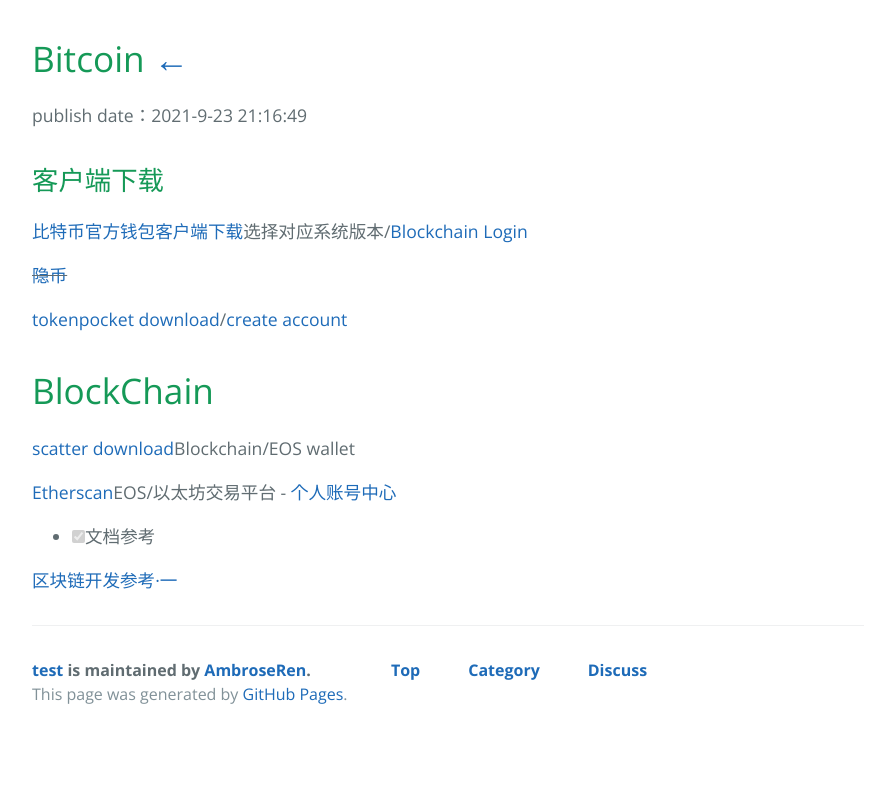
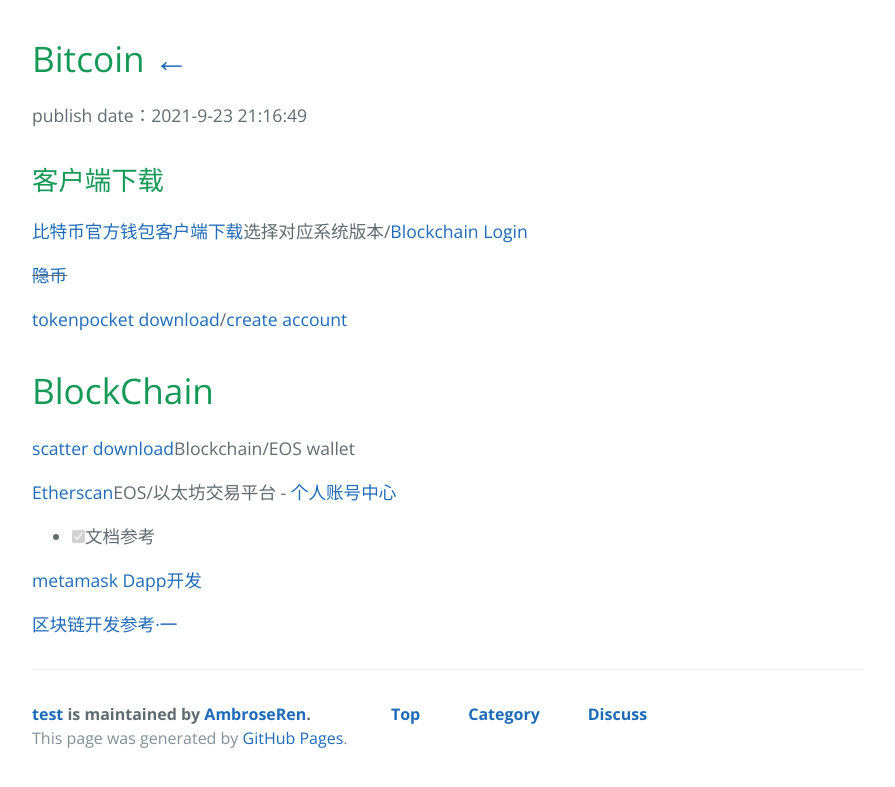
Before and after one commit to AmbroseRen/test, a Jekyll site: the page built from Doc/Tools/Bitcoin.md, in a window 1280 px wide. Shown: the top 787 px of the page, without its empty margins (192-1087 px from the left). Built offline with Jekyll 4.4.1, drawn with Linux system fonts in a browser that asks for light colours; our own code applies the rules of GitHub Pages for plain Markdown files; the repository's description, which GitHub fills in, is left out.

Commit message:
Update Bitcoin.md

```diff
--- a/Doc/Tools/Bitcoin.md
+++ b/Doc/Tools/Bitcoin.md
@@ -18,4 +18,6 @@
 
 - [X] 文档参考
 
+[metamask Dapp开发](https://docs.metamask.io/guide/create-dapp.html#project-setup)
+
 [区块链开发参考·一](https://blog.csdn.net/bug_maker_9527/article/details/78741902)
```
